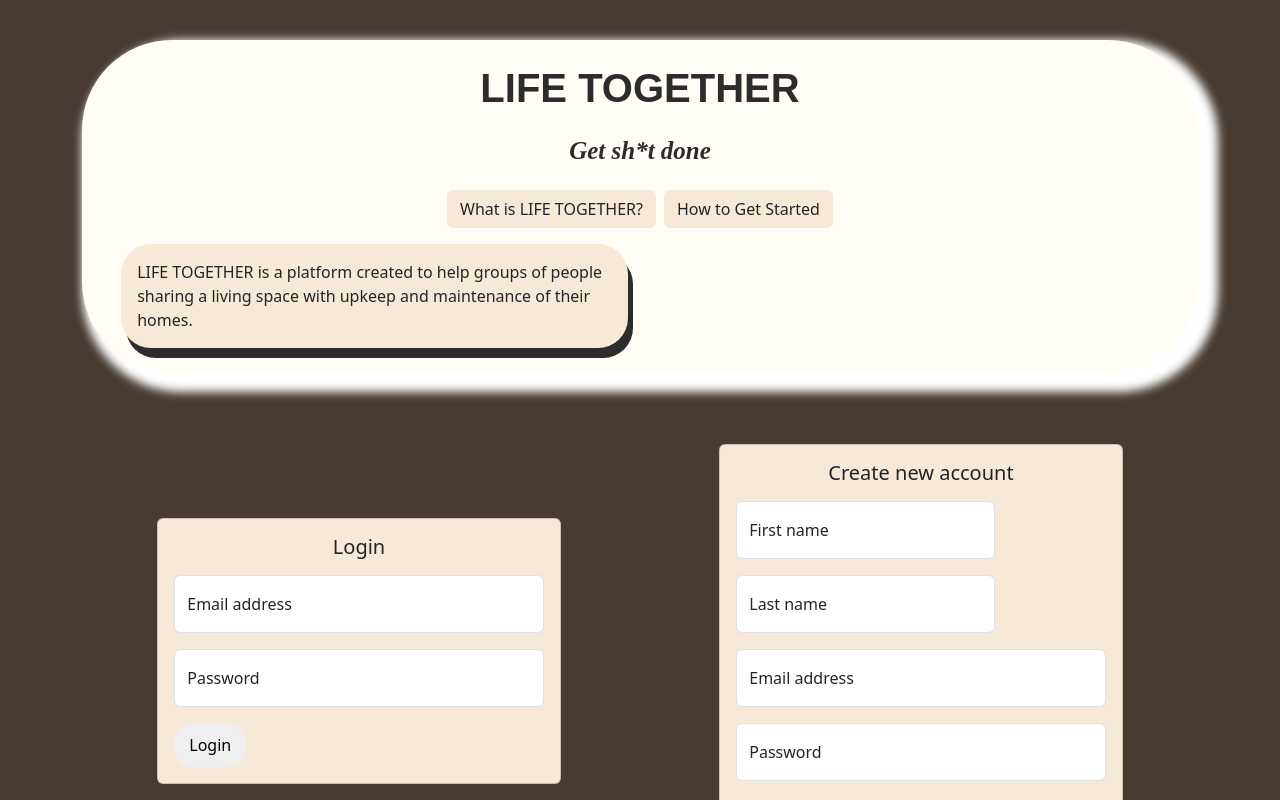
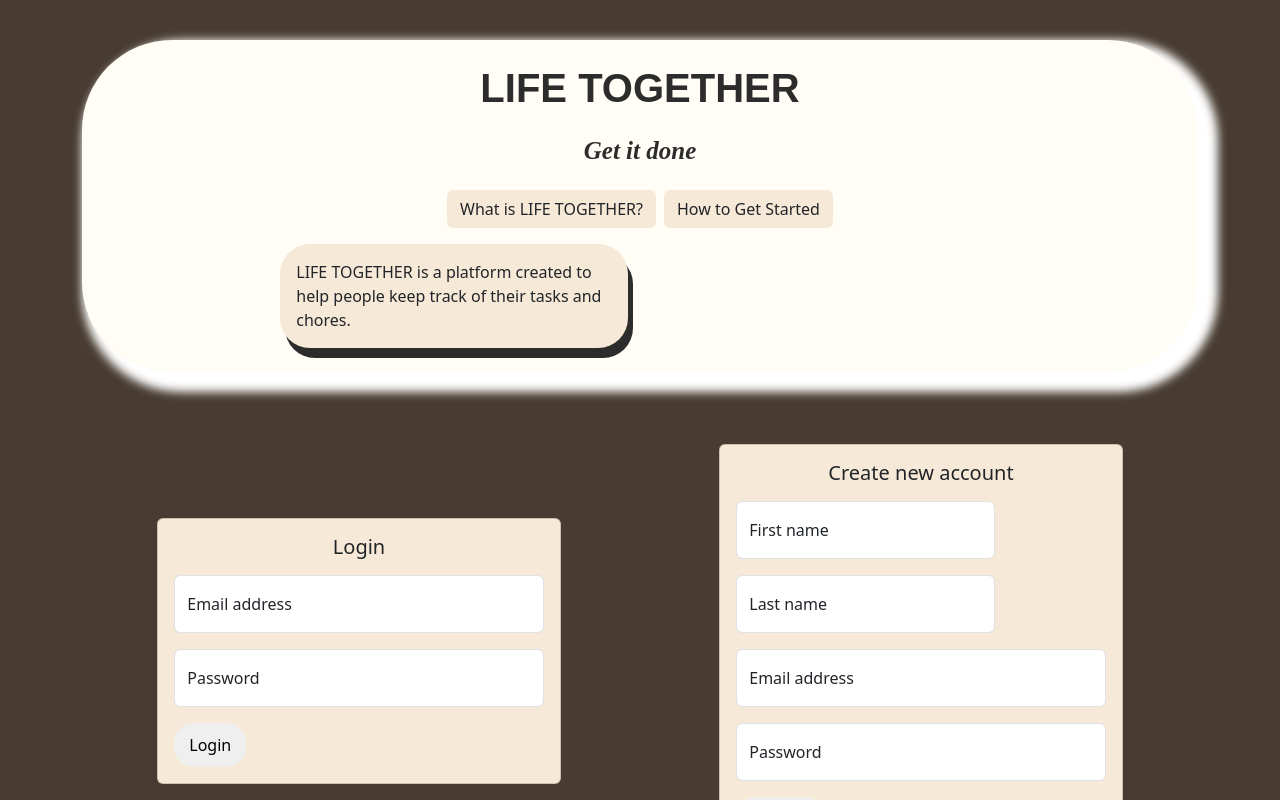
Before and after one commit to ashleymh060504/life-together, a React (Vite) app in the folder client/: page / in a window 1280 px wide. Both pictures are taken after a click on the button "What is LIFE TOGETHER?". Shown: the top 800 px of the page. Built offline with nearby package versions, Linux system fonts and the light colour scheme.

Commit message:
Adjusted wording on Welcome and fixed Sign Up button to match Login button, all on Login pg

```diff
--- a/client/src/components/login-page/LoginRegister.jsx
+++ b/client/src/components/login-page/LoginRegister.jsx
@@ -158,7 +158,7 @@ function LoginRegister() {
                 <label htmlFor="floatingPasswordRegister">Password</label>
               </div>
               {registrationError && <p className="text-danger">{registrationError}</p>}
-              <button type="submit" className="card-btn card-btn-bg">Sign up</button>
+              <button type="submit" className="card-btn">Sign Up</button>
             </form>
           </div>
         </div>
--- a/client/src/components/login-page/Welcome.jsx
+++ b/client/src/components/login-page/Welcome.jsx
@@ -7,7 +7,7 @@ function Welcome() {
       <div className="header container my-3">
         <div className="titles pt-4">
           <h1 className="landingpage-title">LIFE TOGETHER</h1>
-          <h2 className="landingpage-subtitle">Get sh*t done</h2>
+          <h2 className="landingpage-subtitle">Get it done</h2>
         </div>
         <nav className="navbar pt-3 d-flex justify-content-center">
           <ul className="list-unstyled list-inline">
@@ -40,21 +40,15 @@ function Welcome() {
             <div className="col">
               <div className="collapse multi-collapse pb-3" id="multiCollapseExample1">
                 <div className="card card-body what-is">
-                  LIFE TOGETHER is a platform created to help groups of people
-                  sharing a living space with upkeep and maintenance of their
-                  homes.
+                  LIFE TOGETHER is a platform created to help people
+                  keep track of their tasks and chores.
                 </div>
               </div>
             </div>
             <div className="col">
               <div className="collapse multi-collapse pb-3" id="multiCollapseExample2">
                 <div className="card card-body how-to">
-                  Simply register or log in below to access your profile. From
-                  there, you can create a new group and invite groupmates to get
-                  started. With LIFE TOGETHER, you can select and assign tasks
-                  to groupmates, create new tasks, delete tasks, change task
-                  deadlines as well as monitor and update the progress status of
-                  a task.
+                  Simply Sign up or Log in below to access your tasks and chores!
                 </div>
               </div>
             </div>
```
